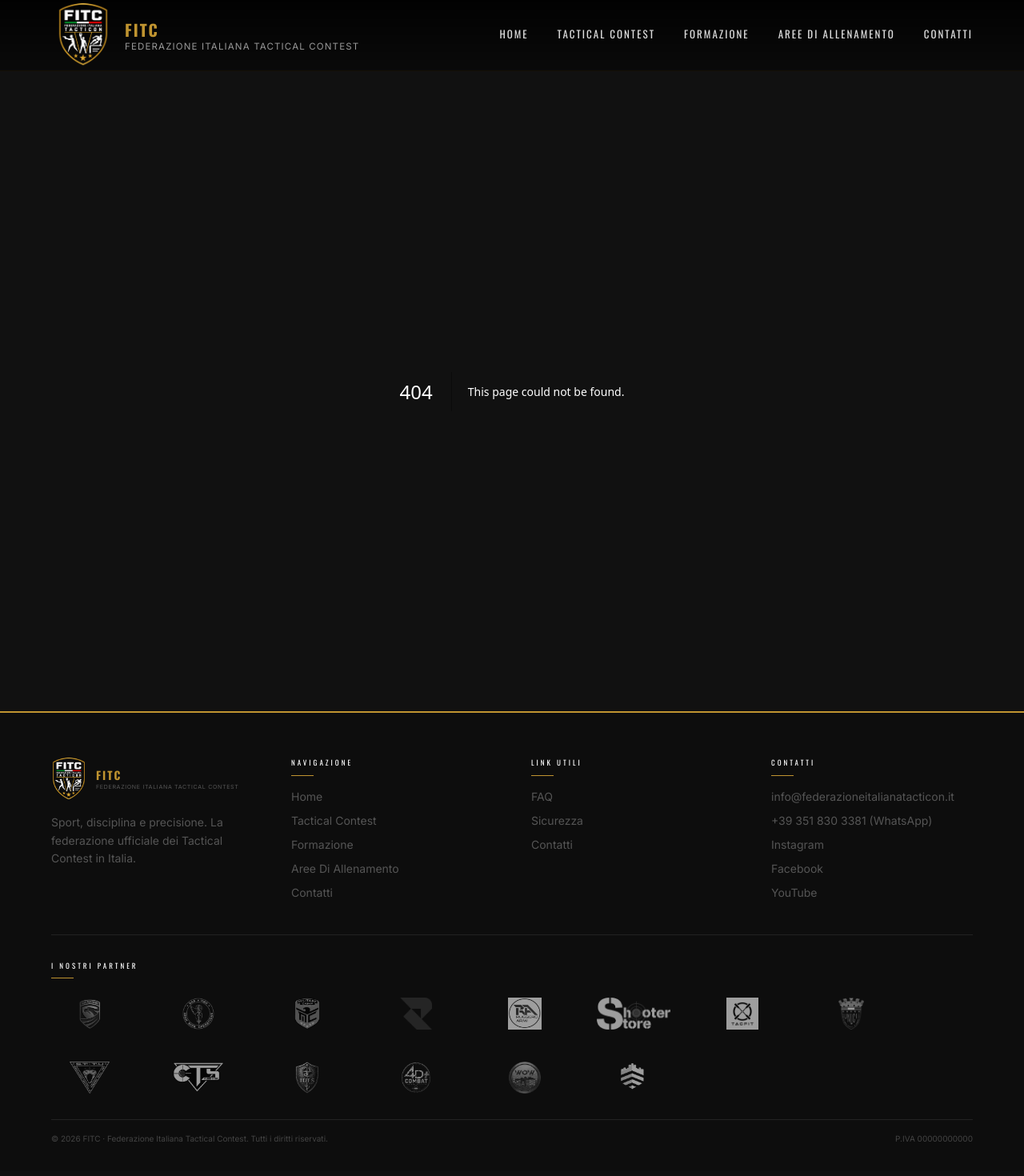
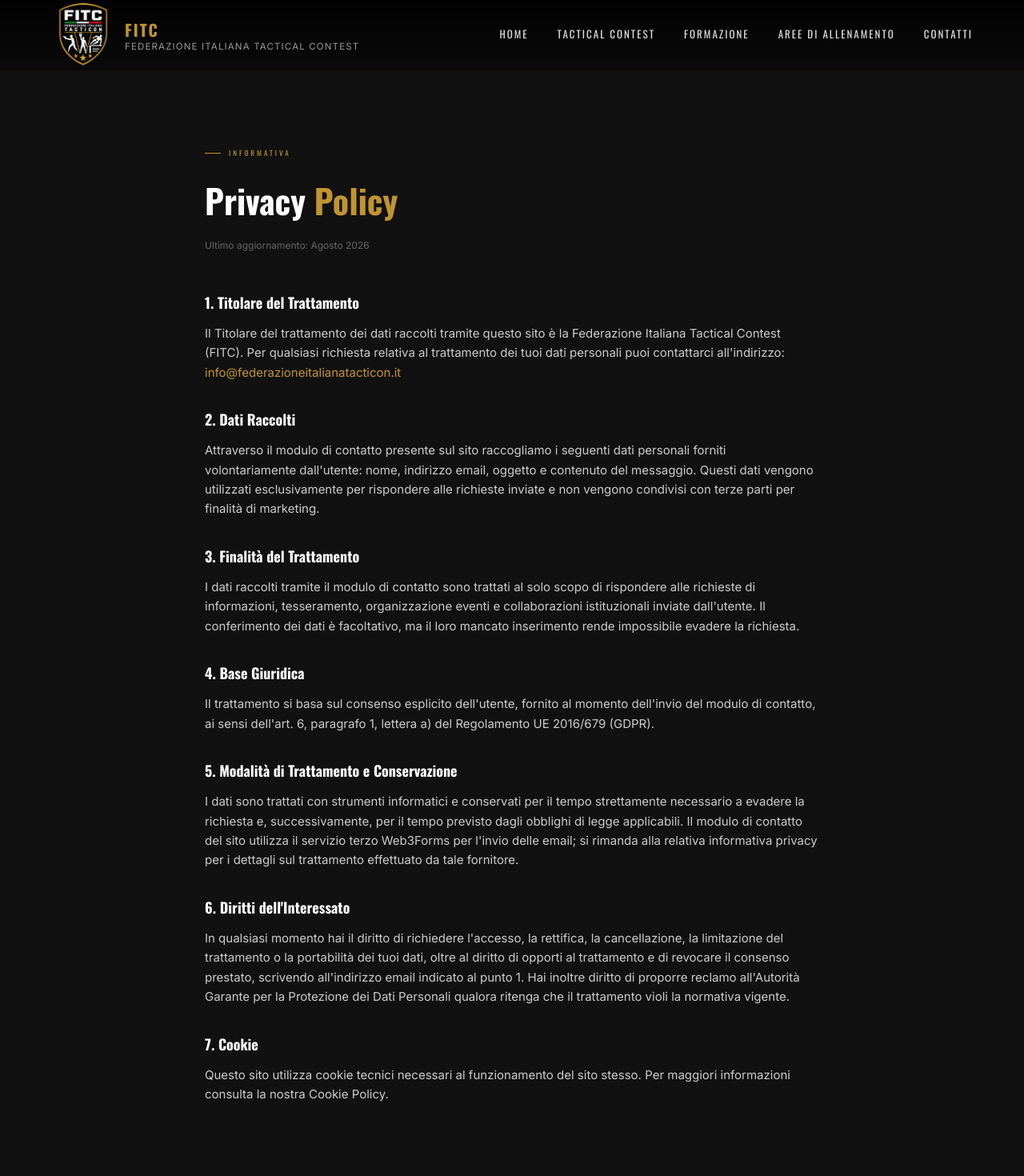
Before and after one commit to alelodato/fitg, a Next.js app in the folder fitg-website/: page /privacy in a window 1280 px wide. Before the commit this address had no page. Shown: the top 1470 px of the page at 80% size. Built offline with nearby package versions, Linux system fonts and the light colour scheme.

Commit message:
creato pagina privacy e redirect a pagina di conferma di sottomissione del form di contatto

```diff
--- a/fitg-website/app/contatti/page.js
+++ b/fitg-website/app/contatti/page.js
@@ -8,7 +8,6 @@ export default function ContattiPage() {
     return (
         <>
             <section className="relative overflow-hidden h-[260px] md:h-[360px]">
-                <Image src="/images/contatti-hero.jpg" alt="Contatti" fill className="object-cover brightness-[0.3]" />
                 <div className="absolute inset-0 bg-gradient-to-b from-black/60 to-black/90" />
                 <div className="absolute top-0 left-0 right-0 h-0.5 bg-gradient-to-r from-transparent via-gold to-transparent" />
                 <div className="absolute inset-0 flex flex-col justify-end px-5 md:px-16 pb-10 md:pb-14">
@@ -78,7 +77,7 @@ export default function ContattiPage() {
                     >
                         <input type="hidden" name="access_key" value={process.env.NEXT_PUBLIC_WEB3FORMS_KEY} />
                         <input type="hidden" name="subject" value="Nuovo messaggio da sito web" />
-                        <input type="hidden" name="redirect" value="https://federazioneitalianatacticon.it" />
+                        <input type="hidden" name="redirect" value="https://federazioneitalianatacticon.it/grazie" />
 
                         <div className="grid grid-cols-1 md:grid-cols-2 gap-4">
                             <div>
@@ -140,7 +139,7 @@ export default function ContattiPage() {
                 <h2 className="font-oswald font-bold text-[24px] md:text-[32px] mb-8">Seguici sui social</h2>
                 <div className="flex flex-col md:flex-row gap-4">
                     {[
-                        { nome: 'Instagram', handle: '@fitc', href: 'https://www.facebook.com/share/1E4unK8m5T/' },
+                        { nome: 'Instagram', handle: '@fitc', href: 'https://www.instagram.com/federazioneitalianatacticon?igsi=b2N0ZWhod3RibDky' },
                         { nome: 'Facebook', handle: 'FITC', href: 'https://www.facebook.com/share/1E4unK8m5T/' },
                         { nome: 'YouTube', handle: 'FITC', href: '#' },
                     ].map((s) => (
--- /dev/null
+++ b/fitg-website/app/grazie/page.js
@@ -0,0 +1,42 @@
+import Link from 'next/link'
+import Image from 'next/image'
+
+export const metadata = { title: 'Grazie — FITC' }
+
+export default function GraziePage() {
+    return (
+        <main className="min-h-[70vh] bg-[#111] flex flex-col items-center justify-center px-5 text-center relative overflow-hidden">
+            <div className="absolute top-0 left-0 right-0 h-0.5 bg-gradient-to-r from-transparent via-gold to-transparent" />
+
+            <Image
+                src="/fitg-logo2.png"
+                alt="FITC Logo"
+                width={90}
+                height={90}
+                className="w-[70px] h-[70px] md:w-[90px] md:h-[90px] object-contain mb-8"
+            />
+
+            <div className="flex items-center gap-2.5 mb-5">
+                <div className="w-5 h-px bg-gold" />
+                <span className="text-[9px] tracking-[3px] text-gold font-oswald uppercase">Messaggio inviato</span>
+                <div className="w-5 h-px bg-gold" />
+            </div>
+
+            <h1 className="font-oswald font-bold text-[28px] md:text-[42px] leading-[1.1] mb-5">
+                <span className="text-white">Grazie per averci </span>
+                <span className="text-gold">contattato</span>
+            </h1>
+
+            <p className="font-inter text-[14px] md:text-[15px] text-[#999] max-w-md leading-relaxed mb-10">
+                Abbiamo ricevuto il tuo messaggio. Ti risponderemo il prima possibile all'indirizzo email che hai indicato.
+            </p>
+
+            <Link
+                href="/"
+                className="bg-gold text-black font-oswald font-bold text-[11px] tracking-[3px] px-8 py-3.5 hover:bg-gold-light transition-colors"
+            >
+                TORNA ALLA HOME
+            </Link>
+        </main>
+    )
+}
--- a/fitg-website/app/page.js
+++ b/fitg-website/app/page.js
@@ -207,7 +207,7 @@ export default function HomePage() {
           >
             <input type="hidden" name="access_key" value={process.env.NEXT_PUBLIC_WEB3FORMS_KEY} />
             <input type="hidden" name="subject" value="Nuovo messaggio da sito web" />
-            <input type="hidden" name="redirect" value="https://federazioneitalianatacticon.it" />
+            <input type="hidden" name="redirect" value="https://federazioneitalianatacticon.it/grazie" />
 
             <div className="grid grid-cols-1 md:grid-cols-2 gap-4">
               <div>
--- /dev/null
+++ b/fitg-website/app/privacy/page.js
@@ -0,0 +1,88 @@
+export const metadata = { title: 'Privacy Policy — FITC' }
+
+export default function PrivacyPage() {
+    return (
+        <section className="bg-[#111] px-5 md:px-16 py-16 md:py-24">
+            <div className="max-w-3xl mx-auto">
+                <div className="flex items-center gap-2.5 mb-5">
+                    <div className="w-5 h-px bg-gold" />
+                    <span className="text-[9px] tracking-[3px] text-gold font-oswald uppercase">Informativa</span>
+                </div>
+                <h1 className="font-oswald font-bold text-[28px] md:text-[42px] mb-4">
+                    <span className="text-white">Privacy </span>
+                    <span className="text-gold">Policy</span>
+                </h1>
+                <p className="font-inter text-[12px] text-[#666] mb-12">Ultimo aggiornamento: Agosto 2026</p>
+
+                <div className="font-inter text-[14px] md:text-[15px] text-[#ccc] leading-relaxed flex flex-col gap-8">
+
+                    <div>
+                        <h2 className="font-oswald font-bold text-white text-[18px] mb-3">1. Titolare del Trattamento</h2>
+                        <p>
+                            Il Titolare del trattamento dei dati raccolti tramite questo sito è la Federazione Italiana Tactical Contest (FITC).
+                            Per qualsiasi richiesta relativa al trattamento dei tuoi dati personali puoi contattarci all'indirizzo:{' '}
+                            <a href="mailto:info@federazioneitalianatacticon.it" className="text-gold hover:underline">
+                                info@federazioneitalianatacticon.it
+                            </a>
+                        </p>
+                    </div>
+
+                    <div>
+                        <h2 className="font-oswald font-bold text-white text-[18px] mb-3">2. Dati Raccolti</h2>
+                        <p>
+                            Attraverso il modulo di contatto presente sul sito raccogliamo i seguenti dati personali forniti volontariamente dall'utente:
+                            nome, indirizzo email, oggetto e contenuto del messaggio. Questi dati vengono utilizzati esclusivamente per rispondere alle
+                            richieste inviate e non vengono condivisi con terze parti per finalità di marketing.
+                        </p>
+                    </div>
+
+                    <div>
+                        <h2 className="font-oswald font-bold text-white text-[18px] mb-3">3. Finalità del Trattamento</h2>
+                        <p>
+                            I dati raccolti tramite il modulo di contatto sono trattati al solo scopo di rispondere alle richieste di informazioni,
+                            tesseramento, organizzazione eventi e collaborazioni istituzionali inviate dall'utente. Il conferimento dei dati è facoltativo,
+                            ma il loro mancato inserimento rende impossibile evadere la richiesta.
+                        </p>
+                    </div>
+
+                    <div>
+                        <h2 className="font-oswald font-bold text-white text-[18px] mb-3">4. Base Giuridica</h2>
+                        <p>
+                            Il trattamento si basa sul consenso esplicito dell'utente, fornito al momento dell'invio del modulo di contatto,
+                            ai sensi dell'art. 6, paragrafo 1, lettera a) del Regolamento UE 2016/679 (GDPR).
+                        </p>
+                    </div>
+
+                    <div>
+                        <h2 className="font-oswald font-bold text-white text-[18px] mb-3">5. Modalità di Trattamento e Conservazione</h2>
+                        <p>
+                            I dati sono trattati con strumenti informatici e conservati per il tempo strettamente necessario a evadere la richiesta
+                            e, successivamente, per il tempo previsto dagli obblighi di legge applicabili. Il modulo di contatto del sito utilizza il
+                            servizio terzo Web3Forms per l'invio delle email; si rimanda alla relativa informativa privacy per i dettagli sul trattamento
+                            effettuato da tale fornitore.
+                        </p>
+                    </div>
+
+                    <div>
+                        <h2 className="font-oswald font-bold text-white text-[18px] mb-3">6. Diritti dell'Interessato</h2>
+                        <p>
+                            In qualsiasi momento hai il diritto di richiedere l'accesso, la rettifica, la cancellazione, la limitazione del trattamento
+                            o la portabilità dei tuoi dati, oltre al diritto di opporti al trattamento e di revocare il consenso prestato, scrivendo
+                            all'indirizzo email indicato al punto 1. Hai inoltre diritto di proporre reclamo all'Autorità Garante per la Protezione
+                            dei Dati Personali qualora ritenga che il trattamento violi la normativa vigente.
+                        </p>
+                    </div>
+
+                    <div>
+                        <h2 className="font-oswald font-bold text-white text-[18px] mb-3">7. Cookie</h2>
+                        <p>
+                            Questo sito utilizza cookie tecnici necessari al funzionamento del sito stesso. Per maggiori informazioni consulta la nostra
+                            Cookie Policy.
+                        </p>
+                    </div>
+
+                </div>
+            </div>
+        </section>
+    )
+}
--- a/fitg-website/components/Footer.js
+++ b/fitg-website/components/Footer.js
@@ -69,8 +69,8 @@ export default function Footer() {
                         <div className="w-7 h-px bg-gold mb-4" />
                         {[
                             { label: 'FAQ', href: '/#faq' },
-                            { label: 'Sicurezza', href: '/sicurezza' },
                             { label: 'Contatti', href: '/contatti' },
+                            { label: 'Privacy', href: '/privacy' },
                         ].map((l) => (
                             <Link key={l.label} href={l.href} className="block font-inter text-sm text-[#555] mb-2.5 hover:text-gold transition-colors">
                                 {l.label}
@@ -100,7 +100,7 @@ export default function Footer() {
                         </a>
 
                         <a
-                            href="https://www.instagram.com/feder.italiana.tactical.games?igsh=bzdxYm8zcG9kNHh4"
+                            href="https://www.instagram.com/federazioneitalianatacticon?igsi=b2N0ZWhod3RibDky"
                             target="_blank"
                             rel="noopener noreferrer"
                             className="block font-inter text-sm text-[#555] mb-2.5 hover:text-gold transition-colors"
```
